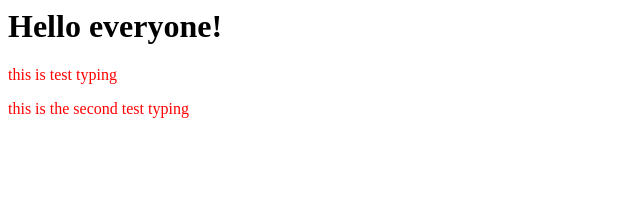
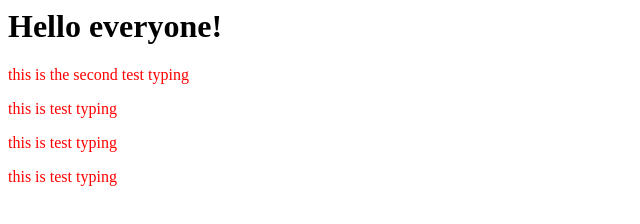
Before and after one commit to zanewnch/hahow-git, a plain HTML site: page index_new.html in a window 1280 px wide. Shown: the whole page, without its empty margins (0-640 px from the left). Drawn offline with Linux system fonts and the light colour scheme.

Commit message:
modify the index_new.html and check diff

```diff
--- a/index_new.html
+++ b/index_new.html
@@ -1,11 +1,13 @@
 <html>
     <head>
-        <title>Hello</title>
+        <title>Hello world</title>
         <link rel="stylesheet" href="style/main.css">
     </head>
 
     <body>
         <h1>Hello everyone!</h1>
+        <p class="red-color">this is the second test typing</p>
         <p class="red-color">this is test typing</p>
-        <p class="red-color">this is the second test typing</p>
+        <p class="red-color">this is test typing</p>
+        <p class="red-color">this is test typing</p>
     </body>
```
Also changed, not shown: index.html (added, +11 -0 lines).
